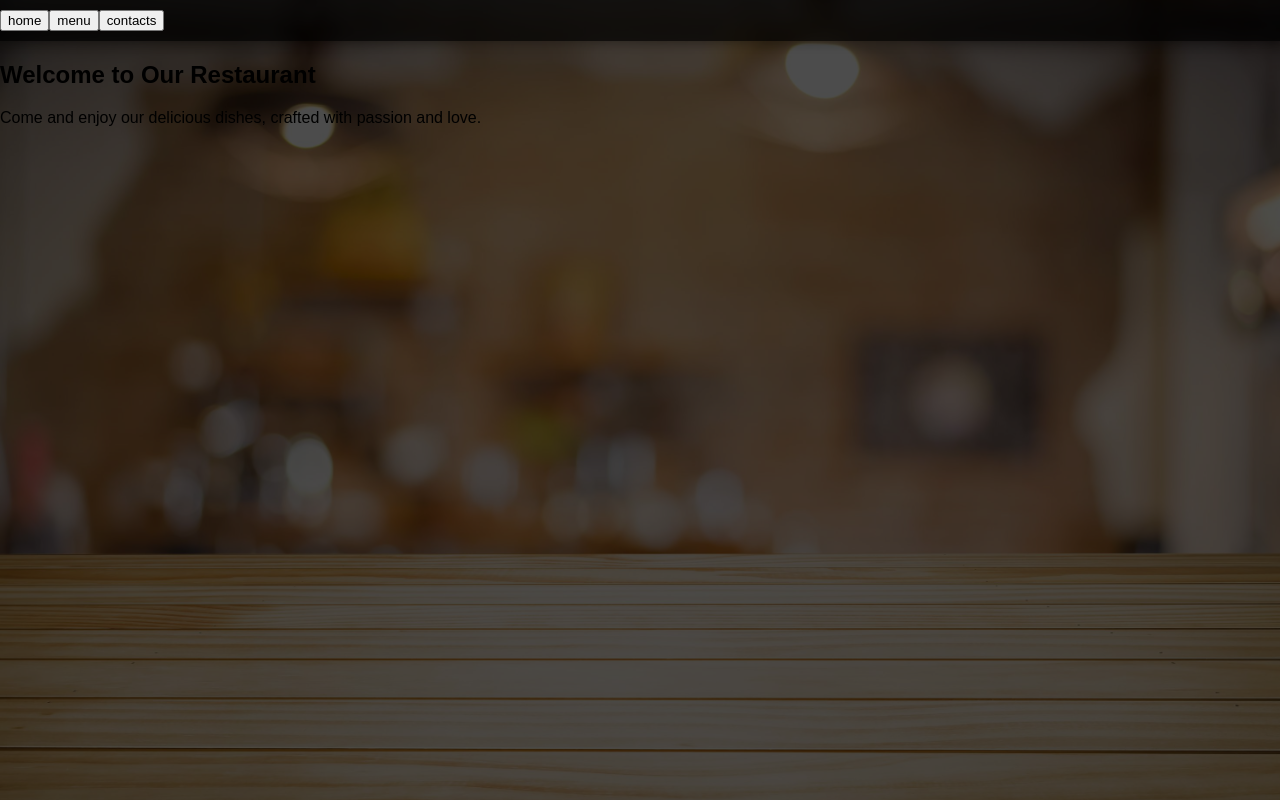
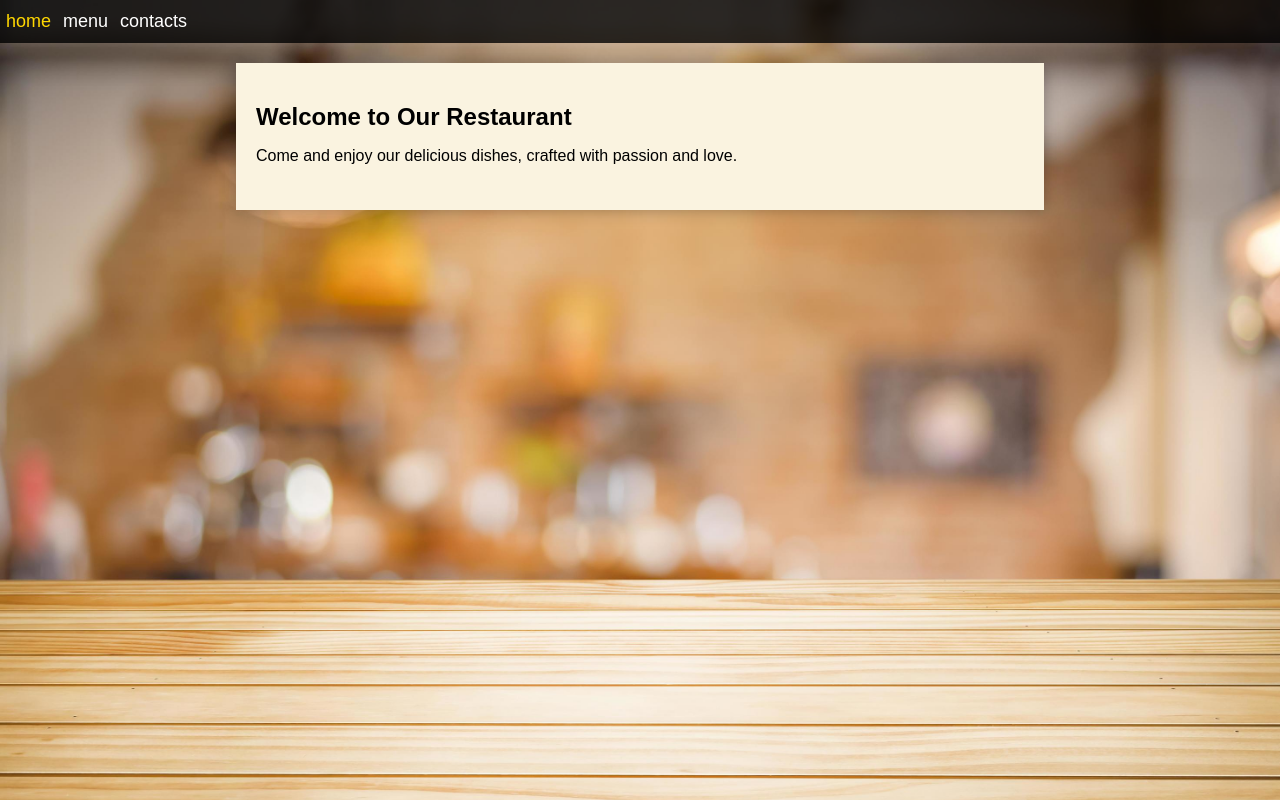
Before and after one commit to Dreis27/restaurant-page, a website built with webpack: page dist/index.html in a window 1280 px wide. Built offline with nearby package versions, Linux system fonts and the light colour scheme.

Commit message:
added simple css

```diff
--- a/src/style.css
+++ b/src/style.css
@@ -1,88 +1,103 @@
-body, html {
+body {
+    font-family: Arial, sans-serif;
     margin: 0;
     padding: 0;
-    height: 100%;
-    font-family: 'Arial', sans-serif;
+    background-image: url('../dist/restaurant.jpg');
+    background-size: cover;
+    background-attachment: fixed;
 }
 
-body {
+#content {
+    display: flex;
+    flex-direction: column;
+    align-items: center;
+    height: 100vh;
+}
 
-    background-image: url('../dist/restaurant.jpg'); /* Change the path to your image */
-    background-size: cover;
-    background-attachment: fixed;
-    background-position: center;
-    background-repeat: no-repeat;
-    /* Darkening the background image slightly */
-    background-color: rgba(0, 0, 0, 0.7);
-    background-blend-mode: multiply;
-}
-#content{
-    height: 100%;
-}
 header {
+    width: 100%;
+    background-color: rgba(0, 0, 0, 0.8);
+    color: white;
+    padding: 10px 0;
     position: sticky;
     top: 0;
     z-index: 10;
-    background-color: rgba(0, 0, 0, 0.7);
-    padding: 10px 0;
-    box-shadow: 0 2px 10px rgba(0, 0, 0, 0.3);/* Making sure header is above the content div */
 }
 
 nav ul {
     list-style-type: none;
+    display: flex;
+    justify-content: center;
     padding: 0;
-    text-align: center;
 }
 
-nav li {
-    display: inline;
-    margin: 0 20px;
+nav ul li {
+    margin: 0 15px;
 }
 
-nav a {
-    color: #fff;
-    text-decoration: none;
-    transition: color 0.3s ease;
+.tab {
+    background-color: transparent;
+    border: none;
+    color: white;
+    cursor: pointer;
+    font-size: 18px;
+    transition: color 0.2s;
 }
 
-nav a:hover,
-nav a.active {
-    color: #ff4500;
+.tab.active {
+    color: gold;
 }
 
-.content {
-    overflow-y: auto;
-    margin-left: auto; /* Added this */
-    margin-right: auto; /* Added this */
-    width: 60%;
-    position: relative;
-    margin-top: 20px; /* This brings the content up a bit */
-    background-color: #FAF3E0; /* Beige color */
-    padding: 40px 20px;
-    height: calc(100% - 60px); /* Considering header height */
-    z-index: 1; /* Making sure content is below header */
-    box-shadow: 0 0 15px rgba(0, 0, 0, 0.3);
-    border-top-left-radius: 15px;
-    border-top-right-radius: 15px;
+.tab:hover {
+    color: gold;
 }
 
-.main-content {
-    text-align: center;
-    max-width: 600px;
-    margin: 0 auto;
+#main {
+    width: 60%;
+    background-color: #FAF3E0; /* Beige color */
+    padding: 20px;
+    margin-top: 20px;
+    box-shadow: 0 0 15px rgba(0, 0, 0, 0.3);
+    overflow-y: auto; /* for scrolling */
+    max-height: calc(100vh - 60px);
 }
 
-.btn {
-    display: inline-block;
-    padding: 10px 20px;
-    background-color: #ff4500;
-    color: #ffffff;
-    border: none;
-    text-decoration: none;
-    border-radius: 5px;
-    transition: background-color 0.3s ease;
+.section {
+    margin-bottom: 20px;
 }
 
-.btn:hover {
-    background-color: #e03d00;
+.section-title {
+    font-size: 24px;
+    margin-bottom: 10px;
 }
+
+.section-description {
+    font-size: 16px;
+    margin-bottom: 5px;
+}
+
+.grid-lay {
+    display: grid;
+    grid-template-columns: repeat(2, 1fr);
+    gap: 20px;
+}
+
+.flex-lay {
+    display: flex;
+    flex-direction: column;
+}
+
+.food {
+    display: flex;
+    align-items: center;
+}
+
+.food img {
+    width: 100px;
+    height: 100px;
+    margin-right: 10px;
+}
+
+.description h3, .description h2 {
+    margin: 0;
+}
```
Also changed, not shown: dist/bundle.js.
